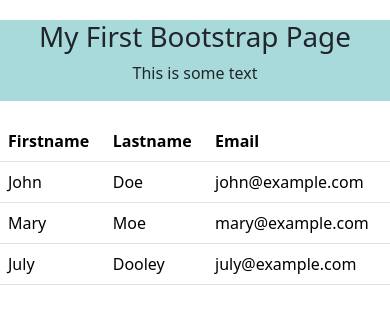
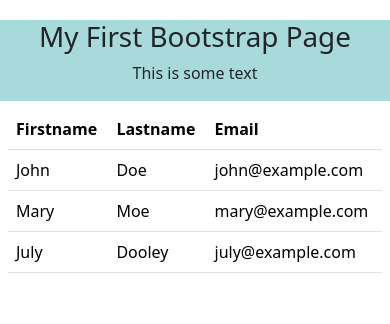
Before and after one commit to kibeert/bootstrap-3, a plain HTML site: page index.html in a window 390 px wide. Drawn offline with nearby package versions, Linux system fonts and the light colour scheme.

Commit message:
Changed table class from "container-fluid" to "table-responsive" and added "table-hover" class. (generated by useblackbox.ai )

```diff
--- a/index.html
+++ b/index.html
@@ -14,8 +14,8 @@
         <h1>My First  Bootstrap Page</h1>
         <p>This is some text</p>
     </div>
-    <div class="cointainer-fluid" >
-        <table class="table">
+    <div class="table-responsive m-2" >
+        <table class="table table-hover">
             <thead>
                 <tr>
                   <th>Firstname</th>
```
